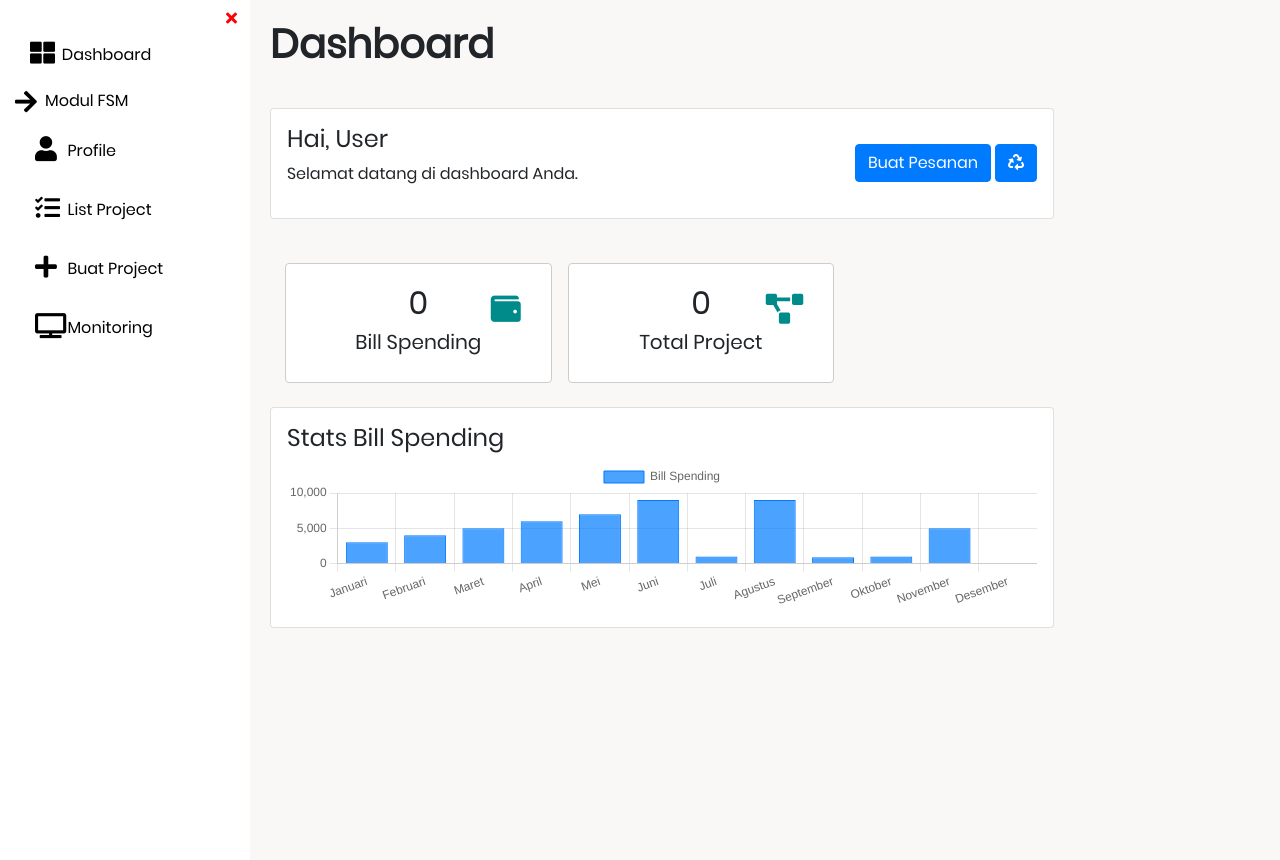
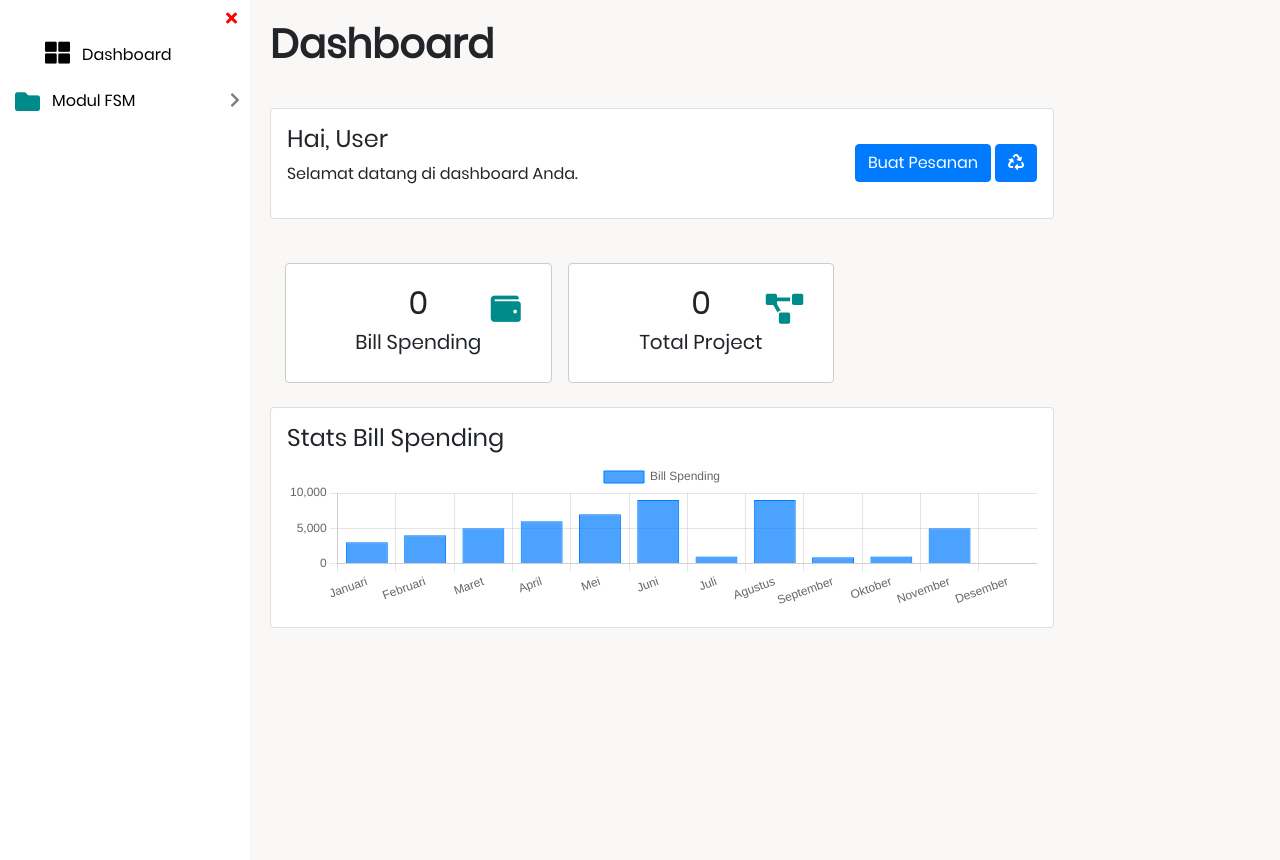
Before and after one commit to irsjrhr/APP_FSM_LARAVEL10_FULLSTACK, a Laravel app: page /user in a window 1280 px wide. Shown: the part 70-930 px from the top of the page. Run offline with Laravel 10, Linux system fonts and the light colour scheme; some libraries are stand-ins or nearby versions.

Commit message:
Refactor UI and kode menu sidebar modul

```diff
--- a/app/Http/Controllers/Admin/Index.php
+++ b/app/Http/Controllers/Admin/Index.php
@@ -46,10 +46,11 @@ class Menu{
     */
 
 
-    public static function ADD_ROW_MODULMENU_SIDEBAR( $nama_modul, $data_menuModulParam = [ ["menu"=>"MenuContoh","icon"=>"fas fa-coffee","url"=>""] ] ){
+    public static function ADD_ROW_MODULMENU_SIDEBAR( $nama_modul, $data_menuModulParam = [ ["menu"=>"MenuContoh","icon"=>"fas fa-coffee","url"=>""] ], $icon = "fas fa-folder"){
         $row_sidebar = [
             "jenis_modul" => "MODUL",
             "nama_modul" => $nama_modul,
+            "icon" => $icon,
             "data_modul_menu" => $data_menuModulParam //[ [], [] ]
         ];
         self::$data_sidebar[] = $row_sidebar;
--- a/app/Http/Controllers/Teknisi/Index.php
+++ b/app/Http/Controllers/Teknisi/Index.php
@@ -38,10 +38,11 @@ class Menu{
     // ++++++++++++++++++++++ METHOD TERKAIT DATA SIDEBAR MENU DI ADMIN +++++
 
 
-    public static function ADD_ROW_MODULMENU_SIDEBAR( $nama_modul, $data_menuModulParam = [ ["menu"=>"MenuContoh","icon"=>"fas fa-coffee","url"=>""] ] ){
+    public static function ADD_ROW_MODULMENU_SIDEBAR( $nama_modul, $data_menuModulParam = [ ["menu"=>"MenuContoh","icon"=>"fas fa-coffee","url"=>""] ], $icon = "fas fa-folder"){
         $row_sidebar = [
             "jenis_modul" => "MODUL",
             "nama_modul" => $nama_modul,
+            "icon" => $icon,
             "data_modul_menu" => $data_menuModulParam //[ [], [] ]
         ];
         self::$data_sidebar[] = $row_sidebar;
--- a/app/Http/Controllers/User/Index.php
+++ b/app/Http/Controllers/User/Index.php
@@ -58,10 +58,11 @@ class Menu{
     public static $data_sidebar;
     public static $data_modal_menu;
     // ++++++++++++++++++++++ METHOD TERKAIT DATA SIDEBAR MENU DI ADMIN +++++
-    public static function ADD_ROW_MODULMENU_SIDEBAR( $nama_modul, $data_menuModulParam = [ ["menu"=>"MenuContoh","icon"=>"fas fa-coffee","url"=>""] ] ){
+    public static function ADD_ROW_MODULMENU_SIDEBAR( $nama_modul, $data_menuModulParam = [ ["menu"=>"MenuContoh","icon"=>"fas fa-coffee","url"=>""] ], $icon = "fas fa-folder"){
         $row_sidebar = [
             "jenis_modul" => "MODUL",
             "nama_modul" => $nama_modul,
+            "icon" => $icon,
             "data_modul_menu" => $data_menuModulParam //[ [], [] ]
         ];
         self::$data_sidebar[] = $row_sidebar;
--- a/public/asset/css/panel.css
+++ b/public/asset/css/panel.css
@@ -68,10 +68,26 @@ header{
 .row_modul.link_modul{
 	margin-bottom: 10px;
 }
+.link_modul .row_modul_header{
+
+}
+.link_modul .row_modul_header i.icon_modul{
+	color: darkcyan;
+}
+.link_modul .row_modul_header .icon_indicator{
+	position:absolute;
+	right:10px;
+}
+.icon_indicator i{
+	color: grey
+}
+
 .link_modul .col_container_menu{
 	max-height: 0;
 	overflow: hidden;
 	transition: .3s;
+	padding: 0;
+	padding-left: 20px;
 }
 .link_modul.active .col_container_menu{
 	max-height: 300px;
@@ -88,28 +104,32 @@ header{
 	margin-bottom: 10px;
 	color: #000;
 	text-decoration: none;
+	transition: .2s;
 }
-.link_menu:hover{
+.link_menu:hover,
+.link_menu.active{
 	text-decoration: none;
-}
-.link_menu.active{
 	background: darkcyan;
 }
+.link_menu:hover *,
 .link_menu.active *{
 	color: #fff;
 }
-
-.row_menu .menu_logo{
-	padding: 0;
+.row_menu .menu_logo,
+.menu_logo{
 	text-align: right;
 }
+.menu_logo{
+	padding-right: 22px!important;
+}
+.menu_logo i{
+	font-size: 25px;
+}
+
 .row_menu .menu_text{
 	display: flex;
 	flex-direction: column;
 	justify-content: center;
-}
-.menu_logo i{
-	font-size: 25px;
 }
 
 
--- a/public/asset/js/panel_spa/core.js
+++ b/public/asset/js/panel_spa/core.js
@@ -153,22 +153,40 @@ function load_link_modul( row_modul_header_target ) {
 	var link_modul_target = row_modul_header_target.parents( '.link_modul.row_modul' );
 	var row_container_menu = link_modul_target.find('.row_container_menu');
 	var link_menu_activeTarget = row_container_menu.find('.link_menu.active');
+	var link_modul_icon = link_menu_activeTarget.find('i');
 
-	var link_modul_hasMenuActive =  $('.link_menu.active').parents('.link_modul');
 
 	if ( link_modul_target.is('.active') == false ) {
 		//Jika link modul tidak aktif dan tidak terlihat, maka aktifkan dan tampilkan
+
+		//Menghilangkan terlebih dahulu seluruh modul yang bukan target dan yang tidak punya child mennu yang sedang aktif
+		var link_modul_hasMenuActive =  $('.link_menu.active').parents('.link_modul');
 		$('.link_modul').not( link_modul_hasMenuActive ).removeClass('active');
 
+		//Munculkan link modul target
 		link_modul_target.addClass('active');
+
+		//Ubah Icon Indicator Menjadi Chevron Ke Bawah
+		var icon_indicator = link_modul_target.find('span.icon_indicator');
+		var i_element = icon_indicator.find('i');
+		i_element.removeClass('fa-chevron-right');
+		i_element.addClass('fa-chevron-down');
+
 	}else{
 		//Jika link modul aktif, maka hilangkan link modul tersebut jika dia tidak punya menu active
 		if ( link_menu_activeTarget.length < 1 ) {
 			link_modul_target.removeClass('active');
+					//Ubah Icon Indicator Menjadi Chevron Ke Bawah
+			var icon_indicator = link_modul_target.find('span.icon_indicator');
+			var i_element = icon_indicator.find('i');
+			i_element.removeClass('fa-chevron-down');
+			i_element.addClass('fa-chevron-right');
 		}else{
 			console.log('TIDAK BISA MENUTUP, KARENA ADA MENU YANG SEDANG AKTIF');
 		}
 	}
+
+
 }
 
 
--- a/resources/views/User/Index/header.blade.php
+++ b/resources/views/User/Index/header.blade.php
@@ -110,14 +110,17 @@
 						$nama_modul = $row_sidebar['nama_modul'];
 						$data_modul_menu = $row_sidebar['data_modul_menu'];
 						@endphp
-						<div class="row_modul">
+						<div class="row_modul link_modul">
 							{{-- row modul header --}}
 							<div class="row row_modul_header mb-2">
 								<div class="col-1 menu_logo">
-									<i class="fas fa-arrow-right"></i>
+									<i class="{{ $row_sidebar['icon'] }} icon_modul"></i>
 								</div>
 								<div class="col menu_text">
 									{{$nama_modul}}
+									<span class="icon_indicator">
+										<i class="fas fa-chevron-right"></i>
+									</span>
 								</div>
 							</div>
 							{{-- end of row modul header --}}
@@ -125,7 +128,7 @@
 							{{-- row container menu --}}
 							<div class="row row_container_menu">
 								{{-- Col Container Menu --}}
-								<div class="col-12 col_container_menu" style="padding: 0;padding-left: 20px;">
+								<div class="col-12 col_container_menu">
 									{{-- Loop Row Menu --}}
 									@foreach ($data_modul_menu as $row_menu)
 									{{-- Row Menu - Link Menu --}}
--- a/routes/web.php
+++ b/routes/web.php
@@ -104,12 +104,6 @@ Route::controller(User\Modul::class)->group(function () {
 
 
 
-
-
-
-
-
-
 //+++++++++++++++++++ AUTH ROUTE ++++++++++++++++++++
 Route::controller(Auth::class)->group(function () {
 
```
Also changed, not shown: resources/views/Admin/Index/header.blade.php (+5 -2 lines), resources/views/Teknisi/Index/header.blade.php (+6 -3 lines). Lines whose indentation alone changed are shown as unchanged.
